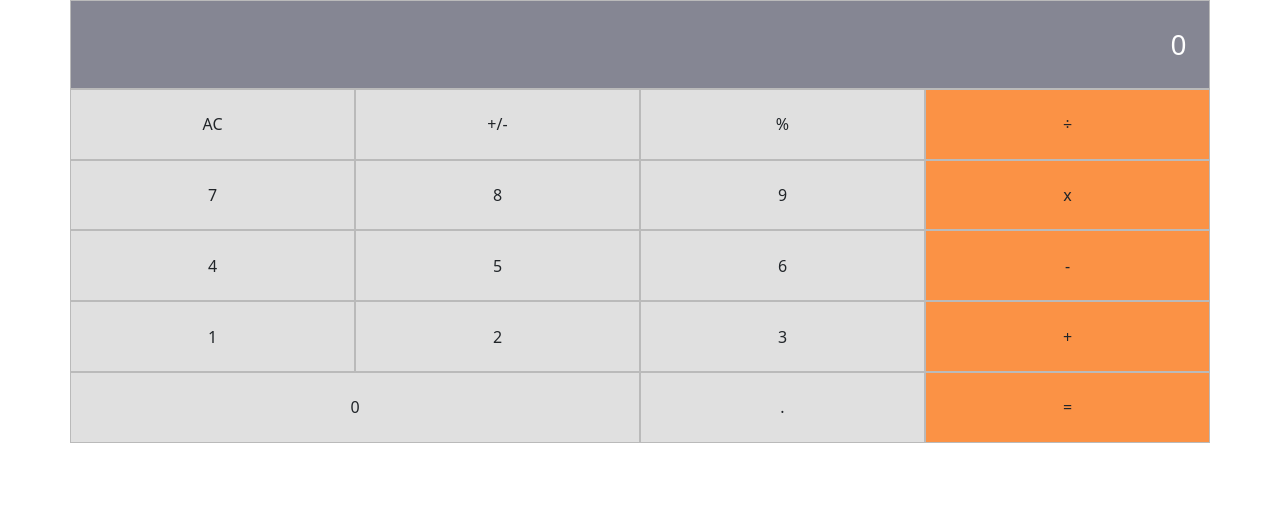
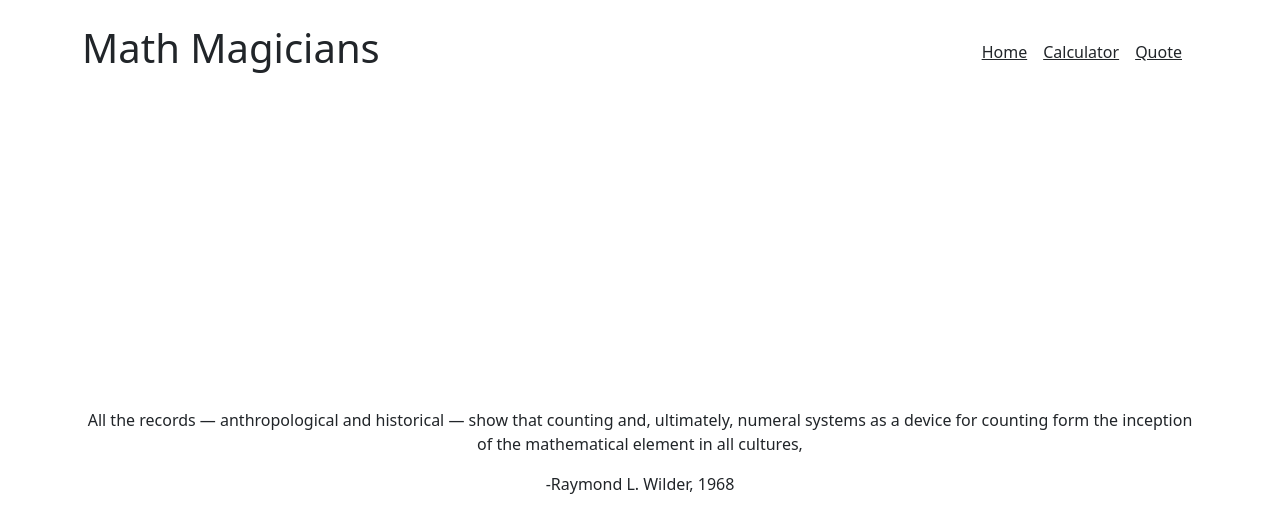
Before and after one commit to damdafayton/math-magicians, a React (Create React App) app: page /quote in a window 1280 px wide. Shown: the top 532 px of the page. Built offline with nearby package versions, Linux system fonts and the light colour scheme.

Commit message:
Add rounting and paging

```diff
--- a/package.json
+++ b/package.json
@@ -11,6 +11,7 @@
     "prop-types": "^15.8.1",
     "react": "^17.0.2",
     "react-dom": "^17.0.2",
+    "react-router-dom": "^6.2.2",
     "react-scripts": "5.0.0",
     "web-vitals": "^2.1.4"
   },
--- a/public/index.html
+++ b/public/index.html
@@ -22,7 +22,7 @@
       work correctly both with client-side routing and a non-root public URL.
       Learn how to configure a non-root public URL by running `npm run build`.
     -->
-  <title>Math App</title>
+  <title>Math Magicians App</title>
 </head>
 
 <body>
--- a/src/App.js
+++ b/src/App.js
@@ -1,9 +1,12 @@
-// import logo from './logo.svg';
+import { Routes, Route } from 'react-router-dom';
 import './bootstrap/bootstrap.min.css';
 import './App.css';
 import './style.scss';
 import React from 'react';
 import Calculator from './components/Calculator';
+import NavBar from './components/NavBar';
+import Quote from './components/Quote';
+import Home from './components/Home';
 
 class App extends React.Component {
   constructor(props) {
@@ -13,10 +16,14 @@ class App extends React.Component {
 
   render() {
     return (
-      <div className="App container">
-        <header className="" />
-        <main>
-          <Calculator />
+      <div className="App container-lg d-flex flex-column align-items-center min-vh-100">
+        <NavBar />
+        <main className='d-flex flex-grow-1'>
+          <Routes>
+            <Route path="/calculator" element={<Calculator />} />
+            <Route path="/quote" element={<Quote />} />
+            <Route path="*" element={<Home />} />
+          </Routes>
         </main>
       </div>
     );
--- /dev/null
+++ b/src/components/Home.js
@@ -0,0 +1,13 @@
+export default function Home() {
+  return (
+    <section className="text-start">
+      <h2>Welcome to our page!</h2>
+      <p>
+        Mathematics is the science that deals with the logic of shape, quantity and arrangement. Math is all around us, in everything we do. It is the building block for everything in our daily lives, including mobile devices, computers, software, architecture (ancient and modern), art, money, engineering and even sports.
+      </p>
+      <p>
+        Since the beginning of recorded history, mathematical discovery has been at the forefront of every civilized society, and math has been used by even the most primitive and earliest cultures. The need for math arose because of the increasingly complex demands from societies around the world, which required more advanced mathematical solutions, as outlined by mathematician Raymond L. Wilder in his book "Evolution of Mathematical Concepts" (Dover Publications, 2013).
+      </p>
+    </section>
+  )
+}
--- /dev/null
+++ b/src/components/NavBar.js
@@ -0,0 +1,40 @@
+import { NavLink } from "react-router-dom";
+
+export default function NavBar() {
+  const navLinks = [
+    {
+      name: 'Home',
+      to: '/'
+    },
+    {
+      name: 'Calculator',
+      to: '/calculator'
+    },
+    {
+      name: 'Quote',
+      to: '/quote'
+    },
+  ]
+
+  const styles = {
+    navLink: {
+      listStyle: 'none',
+      marginRight: '1rem'
+    }
+  }
+
+  return (
+    <nav className="d-flex justify-content-between align-items-center my-4 text-start w-100">
+      <h1>Math Magicians</h1>
+      <ul className="list-group list-group-horizontal">
+        {navLinks.map((link, index) => (
+          <li style={styles.navLink} >
+            <NavLink className="link-dark" key={`navlink-${index}`} to={link.to} >
+              {link.name}
+            </NavLink>
+          </li>
+        ))}
+      </ul>
+    </nav >
+  );
+}
--- /dev/null
+++ b/src/components/Quote.js
@@ -0,0 +1,12 @@
+export default function Quote() {
+  return (
+    <div className="align-self-center">
+      <blockquote>
+        <p >
+          All the records — anthropological and historical — show that counting and, ultimately, numeral systems as a device for counting form the inception of the mathematical element in all cultures,
+        </p>
+      </blockquote>
+      <figcaption>-Raymond L. Wilder, 1968</figcaption>
+    </div>
+  )
+}
--- a/src/index.js
+++ b/src/index.js
@@ -1,12 +1,15 @@
 import React from 'react';
 import ReactDOM from 'react-dom';
+import { BrowserRouter } from 'react-router-dom';
 import './index.css';
 import App from './App';
 import reportWebVitals from './reportWebVitals';
 
 ReactDOM.render(
   <React.StrictMode>
-    <App />
+    <BrowserRouter>
+      <App />
+    </BrowserRouter>
   </React.StrictMode>,
   document.getElementById('root'),
 );
```
Also changed, not shown: 1 other file (tests, documents, lock files or other folders).
